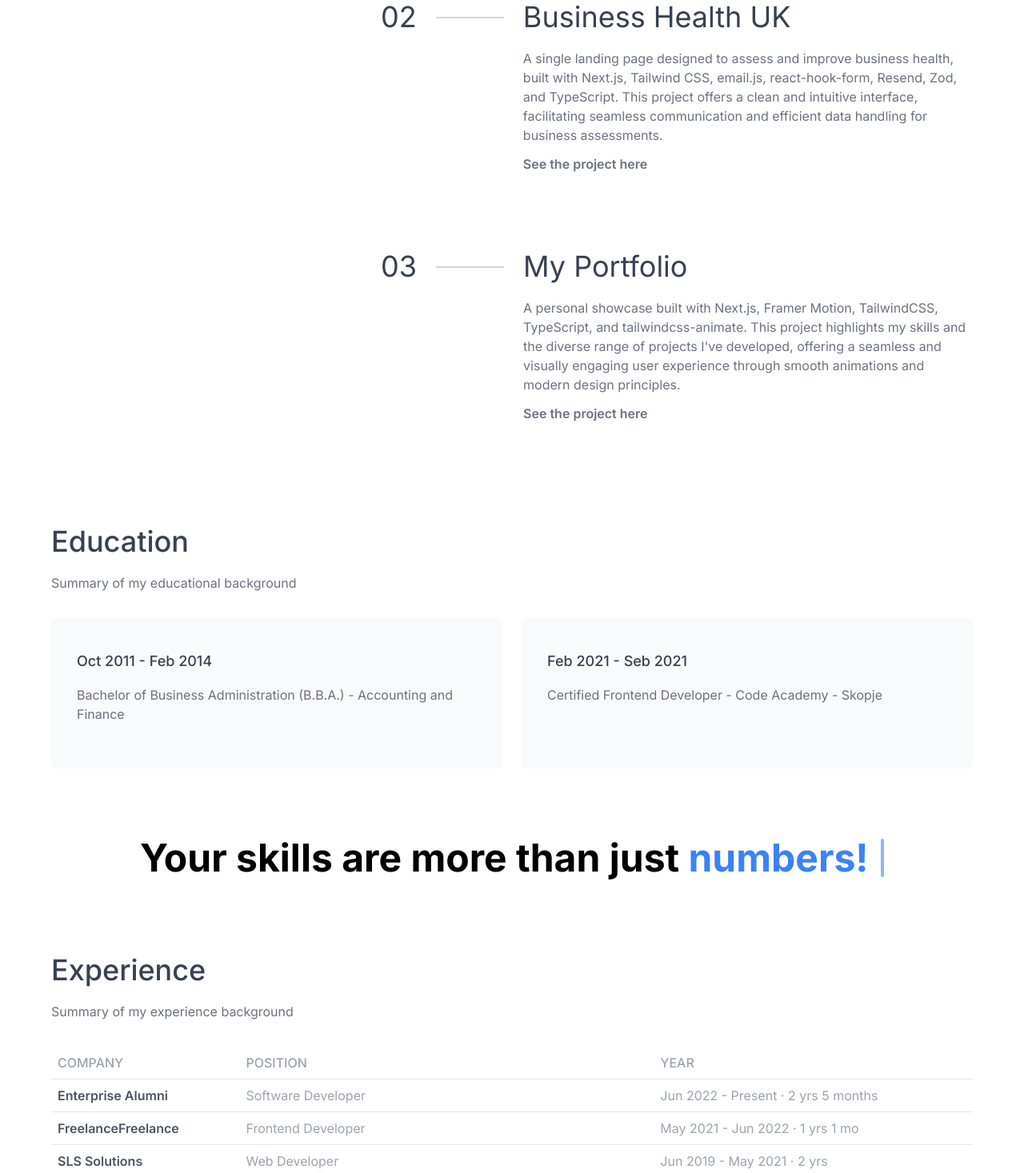
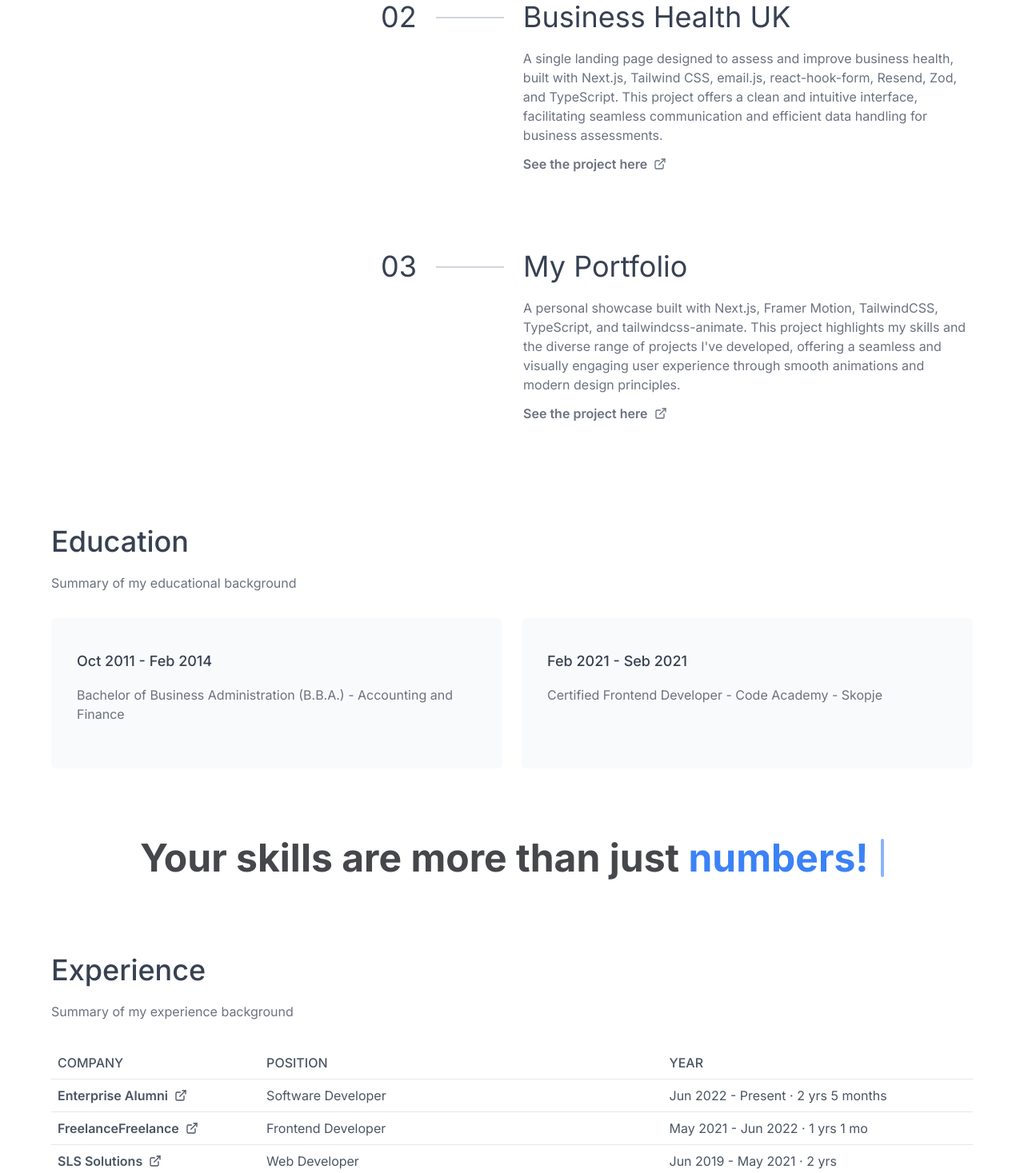
Before and after one commit to drilonhalili/portfolio, a Next.js app: page / in a window 1280 px wide. Shown: the part 1330-2797 px from the top of the page at 80% size. Built offline with nearby package versions, Linux system fonts and the light colour scheme.

Commit message:
chore: Update heading tags in components, fix a11y issues to meet WCAG 2.1 AA

```diff
--- a/app/page.tsx
+++ b/app/page.tsx
@@ -13,11 +13,6 @@ import Footer from "@/components/Footer"
 export default function Home() {
   return (
     <main>
-      <div className="fixed left-0 top-0 -z-10 h-full w-full">
-        <div className="relative h-full w-full bg-gray-100 dark:bg-neutral-950">
-          <div className="absolute bottom-0 left-0 right-0 top-0 bg-[linear-gradient(to_right,#4f4f4f2e_1px,transparent_1px),linear-gradient(to_bottom,#4f4f4f2e_1px,transparent_1px)] bg-[size:10px_18px] [mask-image:radial-gradient(ellipse_80%_50%_at_50%_0%,#000_10%,transparent_90%)]"></div>
-        </div>
-      </div>
       <div className="relative mx-auto h-screen w-full max-w-7xl px-6 md:px-8 lg:px-12">
         <HeroSection />
         {/* <Features /> */}
--- a/components/Brands.tsx
+++ b/components/Brands.tsx
@@ -2,7 +2,7 @@ export default function Brands() {
   return (
     <section className="py-10 md:py-16">
       <div className="container max-w-screen-xl mx-auto px-4">
-        <h1 className="font-medium text-gray-700 text-3xl md:text-4xl mb-5">
+        <h2 className="font-medium text-gray-700 text-3xl md:text-4xl mb-5">
           Brands
         </h1>
         <p className="font-normal text-gray-500 text-xs md:text-base mb-10 md:mb-20">
--- a/components/Experience.tsx
+++ b/components/Experience.tsx
@@ -1,3 +1,6 @@
+import { url } from "inspector"
+import { ExternalLink } from "lucide-react"
+
 function calculateExperience() {
   const startDate = new Date("June 2022")
   const currentDate = new Date()
@@ -13,50 +16,54 @@ function calculateExperience() {
 const experienceDuration = calculateExperience()
 
 const experience = [
-    {
+  {
     title: "Software Developer",
     company: "Enterprise Alumni",
     year: `Jun 2022 - Present · ${experienceDuration.years} yrs ${experienceDuration.months} months`,
     description:
       "Working as a React Developer for a project that provides a video-chat by connecting the customer with the client.",
-    url: "https://enterprisealumni.com",
+    url: "https://enterprisealumni.com"
   },
   {
     title: "Frontend Developer",
     company: "FreelanceFreelance",
     year: "May 2021 - Jun 2022 · 1 yrs 1 mo",
     description:
-      "Working as a React Developer for a project that provides a video-chat by connecting the customer with the client."
+      "Working as a React Developer for a project that provides a video-chat by connecting the customer with the client.",
+    url: "https://freelancer.com"
   },
   {
     title: "Web Developer",
     company: "SLS Solutions",
     year: "Jun 2019 - May 2021 · 2 yrs",
     description:
-      "Developed several websites using HTML, CSS, JS and WordPress on the freelancing regime"
+      "Developed several websites using HTML, CSS, JS and WordPress on the freelancing regime",
+    url: "https://slssolutions.com"
   },
   {
     title: "Stock Management - United Nation “MINUSCA”",
     company: "Ecolog International",
     year: "Jun 2016 - Jun 2019 · 3 yrs 2 mo",
     description:
-      "Ready to organize the team and be responsible for the dayay operations of the warehouse and department. Records purchases, maintains database, performs physical count of inventory, and reconciles actual stock count to computer-generated reports, Coordinating the shipment of goods from the warehouse. Working with Operations Manager to provide financial analysis, forecasting, assistance with budget preparation, cost control and performance to budget, maintain budget file."
+      "Ready to organize the team and be responsible for the dayay operations of the warehouse and department. Records purchases, maintains database, performs physical count of inventory, and reconciles actual stock count to computer-generated reports, Coordinating the shipment of goods from the warehouse. Working with Operations Manager to provide financial analysis, forecasting, assistance with budget preparation, cost control and performance to budget, maintain budget file.",
+    url: "https://ecolog-international.com"
   },
   {
     title: "Web Developer",
     company: "SLS Solutions",
     year: "Jul 2014 - Jun 2016 · 2 yrs",
-    description: "Developed several websites using HTML, CSS and Wordpress"
-  },
+    description: "Developed several websites using HTML, CSS and Wordpress",
+    url: "https://slssolutions.com"
+  }
 ]
 
 export default function Experience() {
   return (
     <section className="py-10 md:py-16">
       <div className="container max-w-screen-xl mx-auto px-4">
-        <h1 className="font-medium text-gray-700 dark:text-gray-100 text-3xl md:text-4xl mb-5">
+        <h2 className="font-medium text-gray-700 dark:text-gray-100 text-3xl md:text-4xl mb-5">
           Experience
-        </h1>
+        </h2>
         <p className="font-normal text-gray-500 dark:text-gray-300 text-xs md:text-base mb-8">
           Summary of my experience background
         </p>
@@ -64,13 +71,22 @@ export default function Experience() {
           <table className="w-full">
             <thead className="border-b border-gray-200">
               <tr>
-                <th className="font-medium text-left p-2 text-gray-400 dark:text-gray-200 text-base uppercase">
+                <th
+                  scope="col"
+                  className="font-medium text-left p-2 text-gray-600 dark:text-gray-200 text-base uppercase"
+                >
                   Company
                 </th>
-                <th className="font-medium text-left p-2 text-gray-400 dark:text-gray-200 text-base uppercase">
+                <th
+                  scope="col"
+                  className="font-medium text-left p-2 text-gray-600 dark:text-gray-200 text-base uppercase"
+                >
                   Position
                 </th>
-                <th className="font-medium text-left p-2 text-gray-400 dark:text-gray-200 text-base uppercase">
+                <th
+                  scope="col"
+                  className="font-medium text-left p-2 text-gray-600 dark:text-gray-200 text-base uppercase"
+                >
                   Year
                 </th>
               </tr>
@@ -78,19 +94,21 @@ export default function Experience() {
             <tbody className="divide-y divide-gray-200">
               {experience.map((item, index) => (
                 <tr key={index}>
-                  <td className="font-semibold p-2 text-gray-600 dark:text-gray-100 text-base">
+                  <td className="font-semibold p-2 text-gray-600 dark:text-gray-100 text-base inline-flex">
                     <a
                       href={item.url}
                       target="_blank"
                       rel="noopener noreferrer"
+                      aria-label={item.company + " open in new tab"}
                     >
                       {item.company}
                     </a>
+                    <ExternalLink className="pl-2" />
                   </td>
-                  <td className="font-normal p-2 text-gray-400 dark:text-gray-200 text-base">
+                  <td className="font-normal p-2 text-gray-600 dark:text-gray-200 text-base">
                     {item.title}
                   </td>
-                  <td className="font-normal p-2 text-gray-400 dark:text-gray-200 text-base">
+                  <td className="font-normal p-2 text-gray-600 dark:text-gray-200 text-base">
                     {item.year}
                   </td>
                 </tr>
--- a/components/Features.tsx
+++ b/components/Features.tsx
@@ -7,7 +7,7 @@ export default function Features() {
             <div className="w-20 py-6 flex justify-center bg-gray-100 rounded-md mb-4">
               <i data-feather="activity"></i>
             </div>
-            <h4 className="font-medium text-gray-700 text-lg mb-4">
+            <h3 className="font-medium text-gray-700 text-lg mb-4">
               High experience
             </h4>
             <p className="font-normal text-gray-500 text-md">
@@ -19,7 +19,7 @@ export default function Features() {
             <div className="w-20 py-6 flex justify-center bg-gray-100 rounded-md mb-4">
               <i data-feather="codesandbox"></i>
             </div>
-            <h4 className="font-medium text-gray-700 text-lg mb-4">
+            <h3 className="font-medium text-gray-700 text-lg mb-4">
               Useful sandboxes
             </h4>
             <p className="font-normal text-gray-500 text-md">
@@ -31,7 +31,7 @@ export default function Features() {
             <div className="w-20 py-6 flex justify-center bg-gray-100 rounded-md mb-4">
               <i data-feather="coffee"></i>
             </div>
-            <h4 className="font-medium text-gray-700 text-lg mb-4">
+            <h3 className="font-medium text-gray-700 text-lg mb-4">
               Success side projects
             </h4>
             <p className="font-normal text-gray-500 text-md">
--- a/components/Footer.tsx
+++ b/components/Footer.tsx
@@ -3,7 +3,7 @@ export default function Footer() {
     <footer className="py-10 md:py-16 mb-20 md:mb-40 lg::mb-52">
       <div className="container max-w-screen-xl mx-auto px-4">
         <div className="text-center">
-          <h1 className="font-medium text-gray-700 text-4xl md:text-5xl mb-5">
+          <h2 className="font-medium text-gray-700 text-4xl md:text-5xl mb-5">
             Testimonial
           </h1>
           <p className="font-normal text-gray-400 text-md md:text-lg mb-20">
--- a/components/Portfolio.tsx
+++ b/components/Portfolio.tsx
@@ -1,3 +1,5 @@
+import { ExternalLink } from "lucide-react"
+
 const projects = [
   {
     number: "01",
@@ -18,7 +20,7 @@ const projects = [
     title: "My Portfolio",
     description:
       "A personal showcase built with Next.js, Framer Motion, TailwindCSS, TypeScript, and tailwindcss-animate. This project highlights my skills and the diverse range of projects I've developed, offering a seamless and visually engaging user experience through smooth animations and modern design principles.",
-    link: "https://drilonhalili.com"
+    link: "https://drilonhalili.pro"
   }
 ]
 
@@ -48,11 +50,17 @@ function PortfolioItem({
         <p className="font-normal text-gray-500 dark:text-gray-300 text-sm md:text-base">
           {description}
         </p>
-        <h6 className="font-semibold text-gray-500 dark:text-gray-100 text-md relative z-10 mt-3 cursor-pointer">
-          <a href={link} target="_blank" rel="noopener noreferrer">
+        <h3 className="font-semibold text-gray-500 dark:text-gray-100 text-md relative z-10 mt-3 cursor-pointer inline-flex">
+          <a
+            href={link}
+            target="_blank"
+            rel="noopener noreferrer"
+            aria-label={title + " open in new tab"}
+          >
             See the project here
           </a>
-        </h6>
+          <ExternalLink className="pl-2" />
+        </h3>
       </div>
     </div>
   )
@@ -64,9 +72,9 @@ export default function Portfolio() {
       <div className="container max-w-screen-xl mx-auto px-4">
         <div className="flex flex-col lg:flex-row justify-between gap-20">
           <div className="mb-10 lg:mb-0">
-            <h1 className="font-medium text-gray-700 dark:text-gray-100 text-3xl md:text-4xl mb-5">
+            <h2 className="font-medium text-gray-700 dark:text-gray-100 text-3xl md:text-4xl mb-5">
               Portfolio
-            </h1>
+            </h2>
             <p className="font-normal text-gray-500 dark:text-gray-300 text-xs md:text-base">
               I have brought here my biggest and favorite works as a
               professional.
--- a/components/Skills.tsx
+++ b/components/Skills.tsx
@@ -31,9 +31,9 @@ export default function Skills() {
     <section>
       <div className="container max-w-screen-xl mx-auto px-4">
         <div className="text-center">
-          <h1 className="font-normal text-center text-gray-300 text-3xl md:text-6xl lg:text-7xl">
+          <h2 className="font-normal text-center text-gray-300 text-3xl md:text-6xl lg:text-7xl">
             <TypewriterEffectSmooth words={words} className="justify-center" />
-          </h1>
+          </h2>
         </div>
       </div>
     </section>
--- a/components/Testimonial.tsx
+++ b/components/Testimonial.tsx
@@ -45,7 +45,7 @@ export default function Testimonial() {
   return (
     <section className="py-10 md:py-16">
       <div className="container max-w-screen-xl mx-auto px-4">
-        <h1 className="font-medium text-gray-700 text-3xl md:text-4xl mb-5">
+        <h2 className="font-medium text-gray-700 text-3xl md:text-4xl mb-5">
           Testimonial
         </h1>
         <p className="font-normal text-gray-500 text-xs md:text-base mb-10 md:mb-20">
--- a/tailwind.config.ts
+++ b/tailwind.config.ts
@@ -25,6 +25,10 @@ const config = {
     },
     extend: {
       colors: {
+        white: "#F5F7F8",
+        orange: "#F4CE14",
+        darkGreen: "#495E57",
+        black: "#45474B",
         border: "hsl(var(--border))",
         input: "hsl(var(--input))",
         ring: "hsl(var(--ring))",
```
Also changed, not shown: components/Education.tsx (+4 -4 lines), components/HeroSection.tsx (+16 -6 lines).
